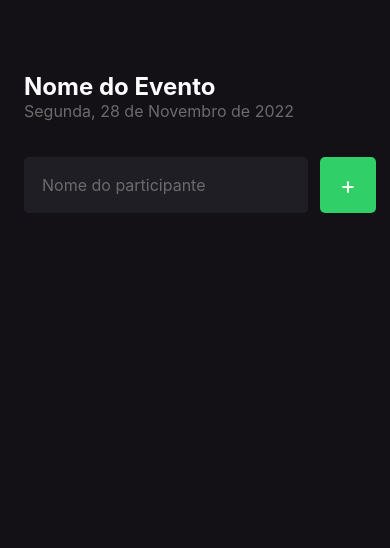
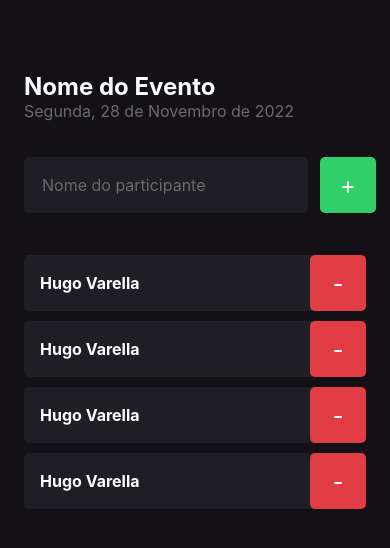
Before and after one commit to Hugovarellaa/ignite-react-native-chapter-1, a React Native app in the folder imhere/: screen / in a window 390 px wide. Shown: the top 548 px of the page. Built offline with nearby package versions, Linux system fonts and the light colour scheme.

Commit message:
Component ok

```diff
--- a/imhere/src/components/Button/index.tsx
+++ b/imhere/src/components/Button/index.tsx
@@ -1,13 +1,14 @@
-import { Text, TouchableOpacity } from 'react-native'
+import { Text, TouchableOpacity, TouchableOpacityProps } from 'react-native'
 import { buttonStyles } from './styles'
 
-interface ButtonProps {
+interface ButtonProps extends TouchableOpacityProps {
   title: string
+  type: 'ADD' | 'DELETE'
 }
 
-export function Button({ title }: ButtonProps) {
+export function Button({ title, type }: ButtonProps) {
   return (
-    <TouchableOpacity style={buttonStyles.button}>
+    <TouchableOpacity style={type === 'ADD' ? buttonStyles.buttonAdd : buttonStyles.buttonDelete}>
       <Text style={buttonStyles.textButton}>{title}</Text>
     </TouchableOpacity>
   )
--- a/imhere/src/components/Button/styles.ts
+++ b/imhere/src/components/Button/styles.ts
@@ -1,11 +1,23 @@
 import { StyleSheet } from 'react-native'
 
+interface Props {
+  type: 'ADD' | 'DELETE'
+}
+
 export const buttonStyles = StyleSheet.create({
-  button: {
+  buttonAdd: {
     width: 56,
     height: 56,
     borderRadius: 5,
     backgroundColor: '#31CF67',
+    alignItems: 'center',
+    justifyContent: 'center',
+  },
+  buttonDelete: {
+    width: 56,
+    height: 56,
+    borderRadius: 5,
+    backgroundColor: '#E23C44',
     alignItems: 'center',
     justifyContent: 'center',
   },
--- /dev/null
+++ b/imhere/src/components/Participant/index.tsx
@@ -0,0 +1,12 @@
+import { Text, View } from 'react-native'
+import { Button } from '../Button'
+import { participantStyles } from './styles'
+
+export function Participant() {
+  return (
+    <View style={participantStyles.container}>
+      <Text style={participantStyles.name}>Hugo Varella</Text>
+      <Button title="-" type="DELETE" />
+    </View>
+  )
+}
--- /dev/null
+++ b/imhere/src/components/Participant/styles.ts
@@ -0,0 +1,19 @@
+import { StyleSheet } from 'react-native'
+
+export const participantStyles = StyleSheet.create({
+  container: {
+    width: '100%',
+    backgroundColor: '#1f1e25',
+    borderRadius: 5,
+    flexDirection: 'row',
+    alignItems: 'center',
+    marginBottom: 10,
+  },
+  name: {
+    flex: 1,
+    color: '#fff',
+    fontWeight: 'bold',
+    fontSize: 16,
+    marginLeft: 16,
+  },
+})
--- a/imhere/src/screens/Home/index.tsx
+++ b/imhere/src/screens/Home/index.tsx
@@ -1,10 +1,12 @@
-import { Text, TextInput, View } from 'react-native'
+import { StatusBar, Text, TextInput, View } from 'react-native'
 import { Button } from '../../components/Button'
+import { Participant } from '../../components/Participant'
 import { homeStyles } from './styles'
 
 export function Home() {
   return (
     <View style={homeStyles.container}>
+      <StatusBar translucent backgroundColor="transparent" barStyle="light-content" />
       <Text style={homeStyles.eventName}>Nome do Evento</Text>
       <Text style={homeStyles.eventDate}>Segunda, 28 de Novembro de 2022</Text>
 
@@ -14,8 +16,13 @@ export function Home() {
           placeholder="Nome do participante"
           placeholderTextColor="#6b6b6b"
         />
-        <Button title="+" />
+        <Button title="+" type="ADD" />
       </View>
+
+      <Participant />
+      <Participant />
+      <Participant />
+      <Participant />
     </View>
   )
 }
```
